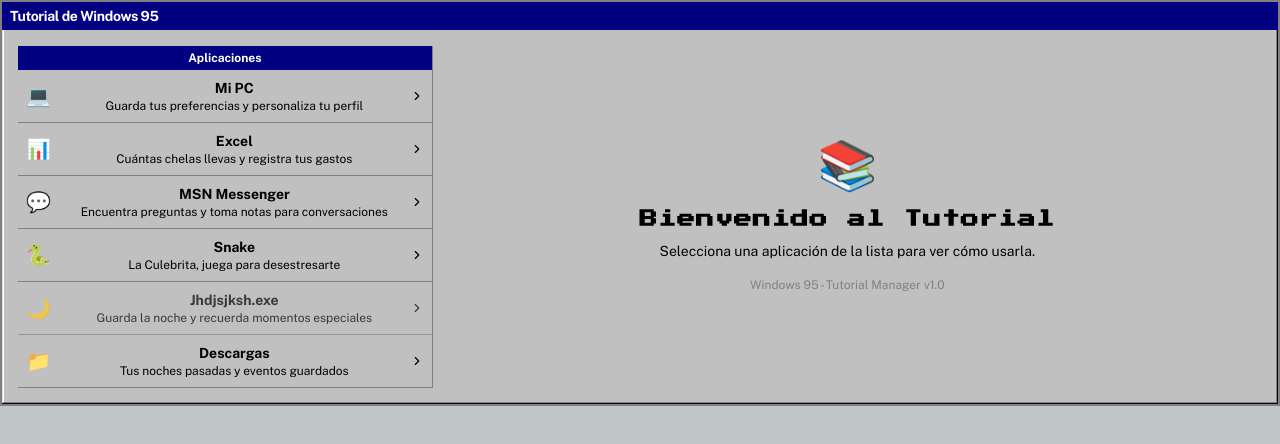
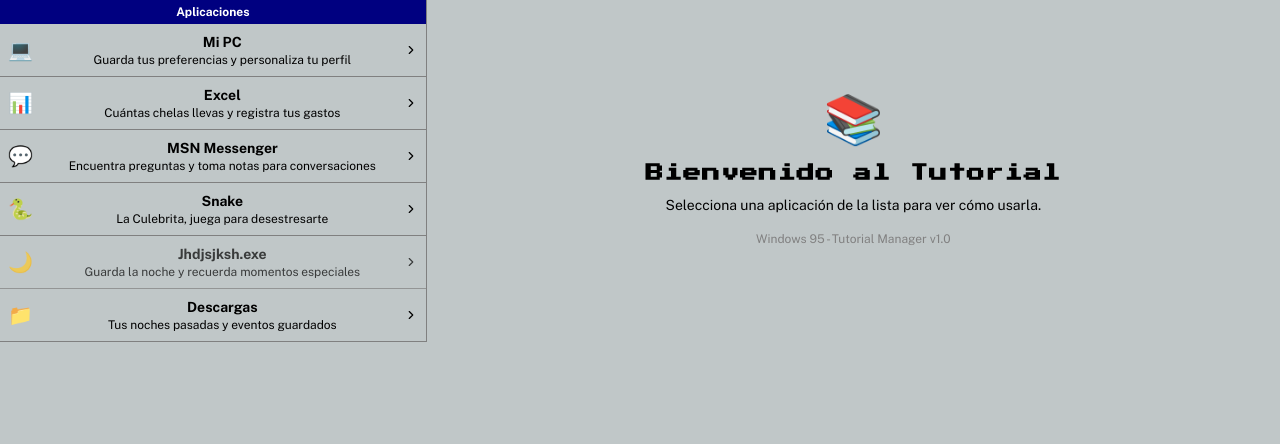
Before and after one commit to JxElektro/Chelas.js-The-Game, a React (Vite) app: page /tutorial in a window 1280 px wide. Shown: the top 444 px of the page. Built offline with nearby package versions, Linux system fonts and the light colour scheme.

Commit message:
Remove extra tutorial window
Remove the extra WindowFrame component from the Tutorial page.

```diff
--- a/src/pages/Tutorial.tsx
+++ b/src/pages/Tutorial.tsx
@@ -1,8 +1,6 @@
-
 import React, { useState } from "react"
 import { ChevronRight } from "lucide-react"
 import { useIsMobile } from "@/hooks/use-mobile"
-import WindowFrame from "@/components/WindowFrame"
 
 // Definimos la interfaz de cada app.
 type AppTutorial = {
@@ -70,9 +68,8 @@ export default function Tutorial() {
   }
 
   return (
-    <div className="w-full h-full flex flex-col">
-      <WindowFrame title="Tutorial de Windows 95" className="flex-grow">
-        <div className="flex flex-col md:flex-row h-full overflow-hidden">
+    <div className="w-full h-full flex flex-col overflow-hidden">
+      <div className="flex flex-col md:flex-row h-full">
         {/* Sidebar con la lista de aplicaciones */}
         <aside className={`${isMobile ? 'w-full' : 'w-1/3'} md:border-r border-chelas-gray-dark flex flex-col ${selectedApp && isMobile ? 'hidden' : 'flex'}`}>
           {/* Aquí cambiamos a text-white */}
@@ -129,7 +126,6 @@ export default function Tutorial() {
           </div>
         </main>
       </div>
-      </WindowFrame>
     </div>
   )
 }
```
Lines whose indentation alone changed are shown as unchanged.
